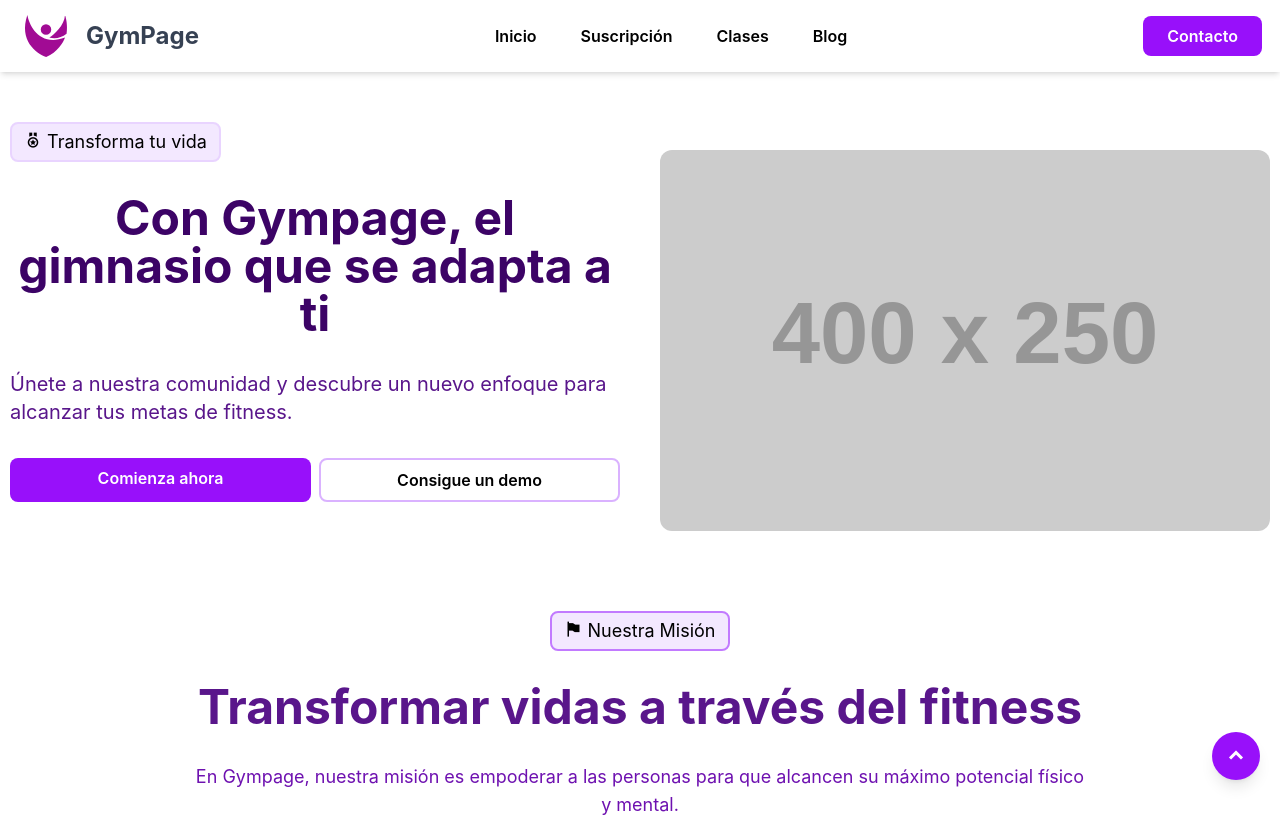
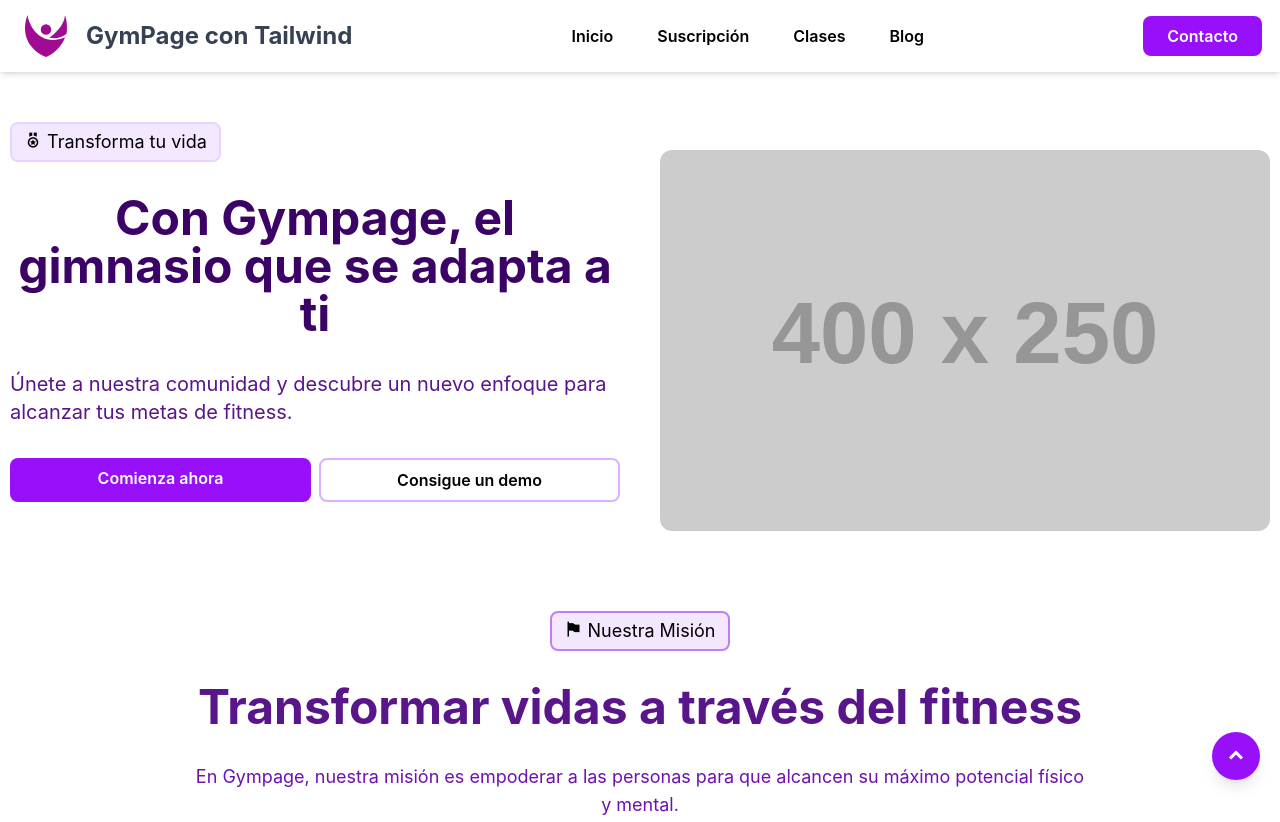
Before and after one commit to jarispev/gympage-tailwind, a website built with Vite: page index.html in a window 1280 px wide. Shown: the top 822 px of the page. Built offline with nearby package versions, Linux system fonts and the light colour scheme; placeholder pictures from the web are drawn by us.

Commit message:
gympage-v02

```diff
--- a/index.html
+++ b/index.html
@@ -14,7 +14,7 @@
       >
         <a class="flex items-center justify-center gap-3">
           <img src="/gympage.svg" alt="Logo de GymPage" class="w-14" />
-          <h2 class="text-2xl font-bold text-gray-700">GymPage</h2>
+          <h2 class="text-2xl font-bold text-gray-700">GymPage con Tailwind</h2>
         </a>
         <nav class="my-4 flex justify-center gap-2 md:my-0">
           <a
```
